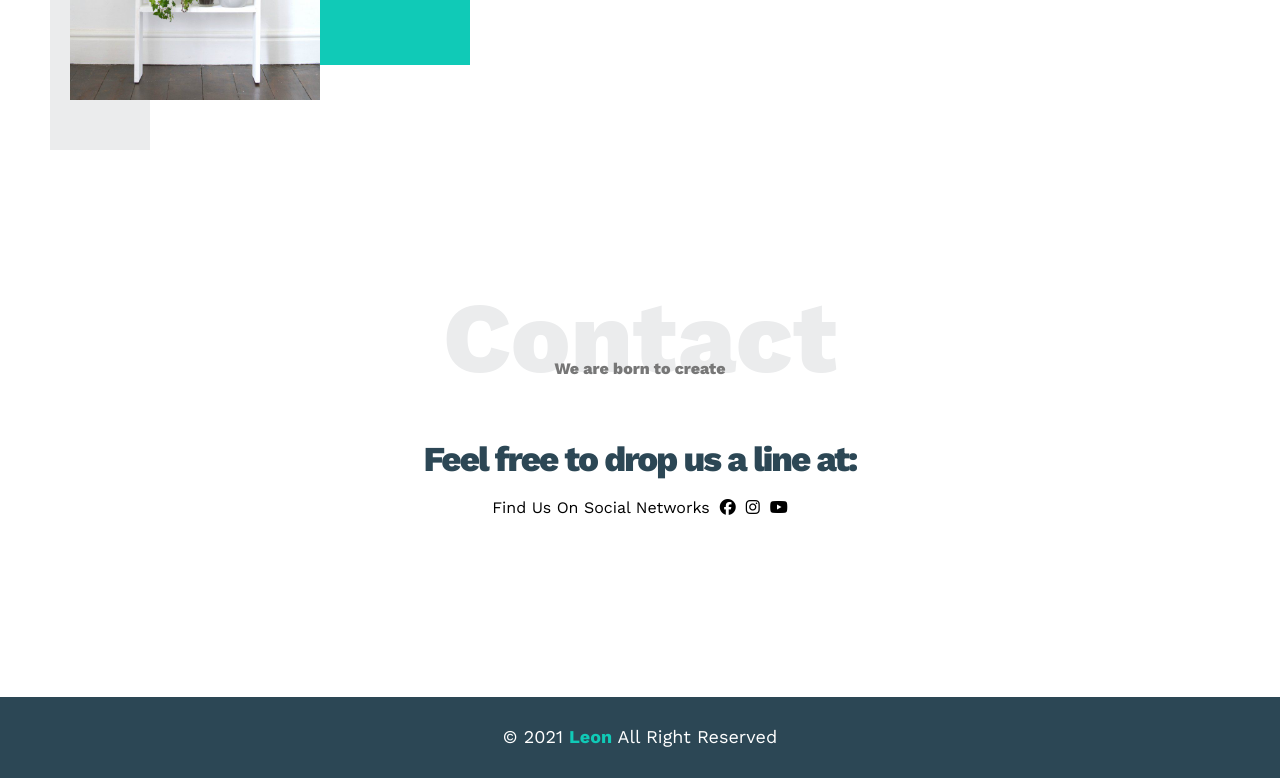
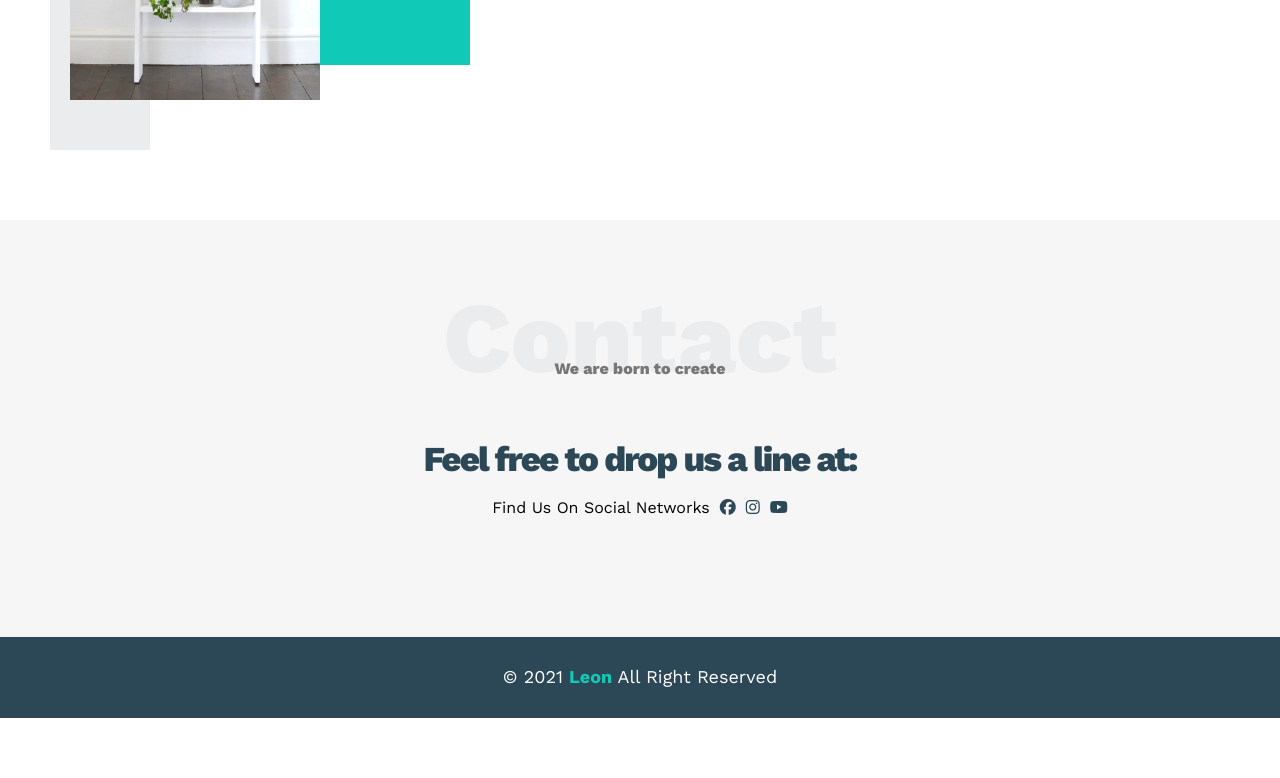
Before and after one commit to mohamans-0/Html-CSS-template-one-, a plain HTML site: page index.html in a window 1280 px wide. Shown: the part 3245-4023 px from the top of the page. After the commit the page ends 3963 px from the top, so only its background shows below. Drawn offline with nearby package versions, Linux system fonts and the light colour scheme.

Commit message:
Update style.css

```diff
--- a/css/style.css
+++ b/css/style.css
@@ -481,9 +481,9 @@ body {
 /* Start Contact */
 .contact {
   padding-top: 60px;
-  padding-bottom: calc(60px + 60px);
+  padding-bottom: 60px;
+  background-color: #f6f6f6;
 }
-
 .contact .info {
   padding-top: 60px;
   padding-bottom: 60px;
@@ -496,7 +496,6 @@ body {
   letter-spacing: -2px;
   margin-bottom: 15px;
 }
-
 .contact .info .link {
   display: block;
   font-size: 35px;
@@ -512,7 +511,7 @@ body {
 }
 .contact .info .social i {
   margin-left: 10px;
-  color: var(--secondary-color);
+  color: var(--second-color);
 }
 @media (max-width: 767px) {
   .contact .info .label,
```
